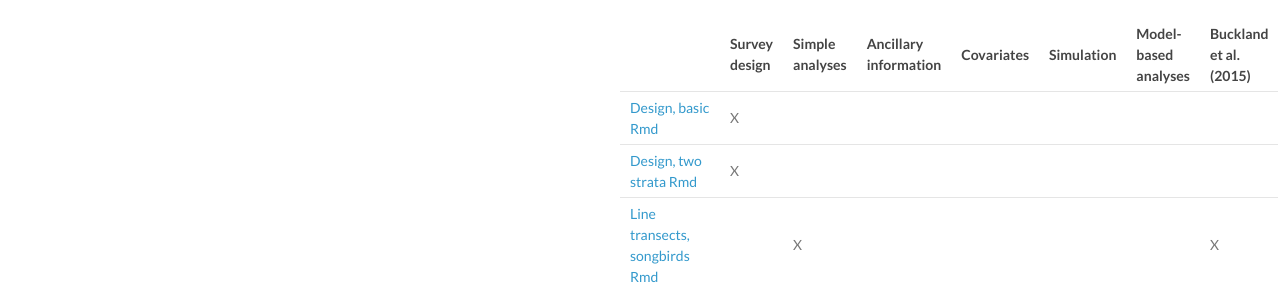
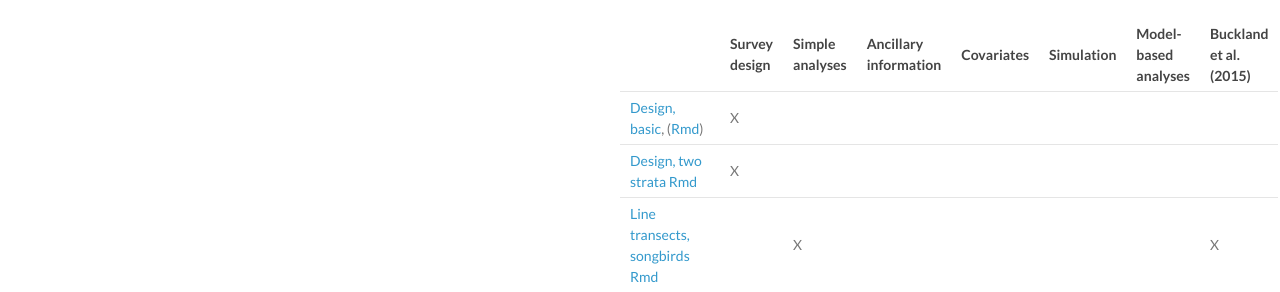
Before and after one commit to distanceexamples/distanceexamples.github.io, a Jekyll site: the page built from index.md, in a window 1280 px wide and 900 px high. Shown: the part 300-592 px from the top of the window. Built offline with Jekyll 4.4.1, drawn with Linux system fonts in a browser that asks for light colours.

Commit message:
cosmetics

```diff
--- a/index.md
+++ b/index.md
@@ -15,7 +15,7 @@ Examples below are based upon data sets available in the R packages `dssd` (for
 
 |  | Survey design | Simple analyses | Ancillary information | Covariates | Simulation | Model-based analyses | Buckland et al. (2015) |
 |----------------------------------|---------------|-----------------|-----------------------|------------|------------|----------------------|------------------------|
-| [Design, basic](dssd-getting-started/GettingStarted-distill.html) [Rmd](dssd-getting-started/GettingStarted-distill.Rmd)| X |  |  |  |  |  |  |
+| [Design, basic](dssd-getting-started/GettingStarted-distill.html), ([Rmd](dssd-getting-started/GettingStarted-distill.Rmd))| X |  |  |  |  |  |  |
 | [Design, two strata](dssd-multi-strata/MultiStrataVignette-distill.html) [Rmd](dssd-multi-strata/MultiStrataVignette-distill.Rmd) | X |  |  |  |  |  |  |
 | [Line transects, songbirds](Distance-lines/lines-distill.html) [Rmd](Distance-lines/lines-distill.Rmd) |  | X |  |  |  |  | X |
 | [Point transects, songbirds](Distance-points/pointtransects-distill.html) [Rmd](Distance-points/pointtransects-distill.Rmd) |  | X |  |  |  |  |  |
```
